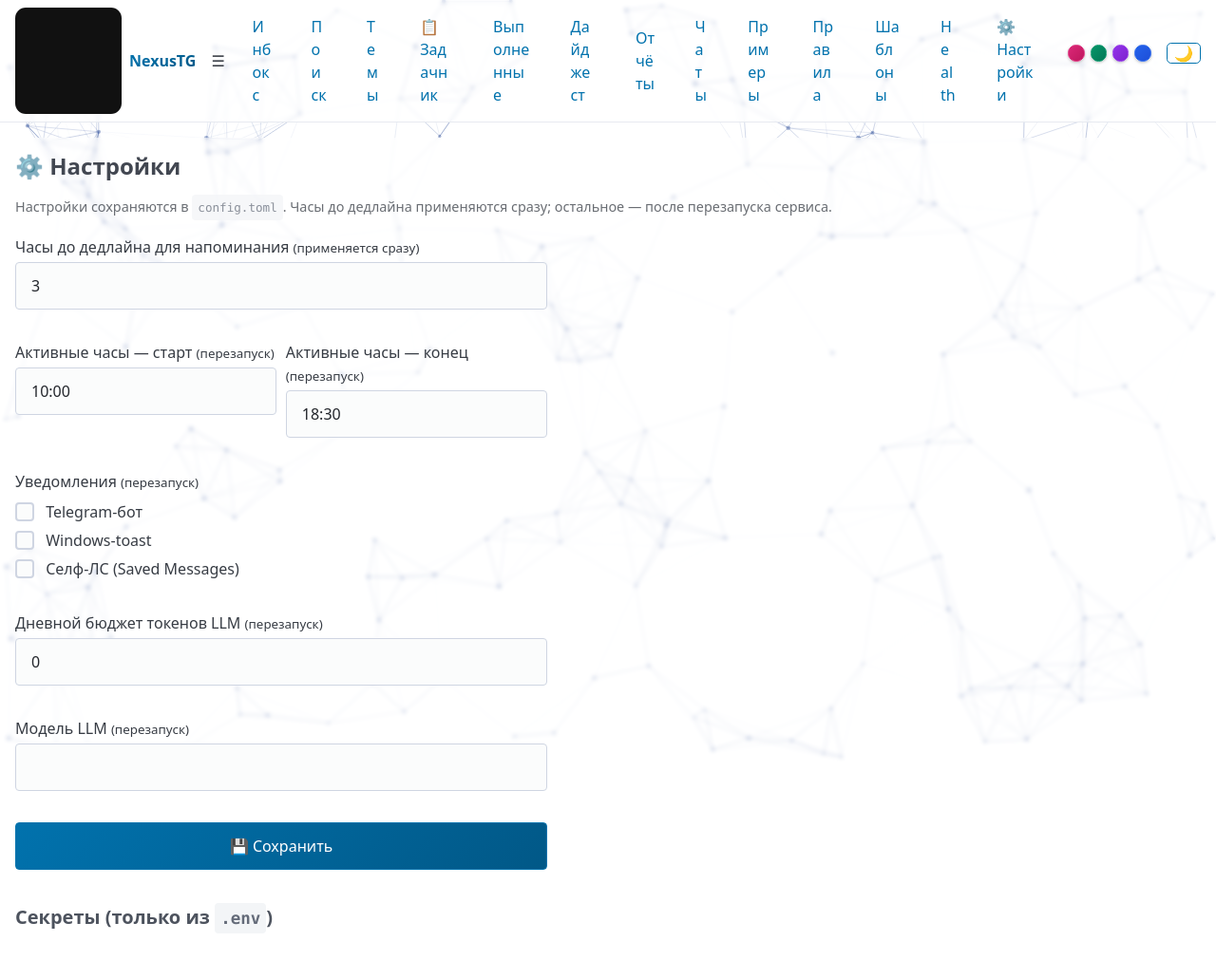
After one commit to sigurt33/NexusTG, a FastAPI app: template web/templates/settings.html in a window 1280 px wide. The commit adds this page. Shown: the whole page at 95% size. Run offline with FastAPI, Linux system fonts and the light colour scheme; the template is opened without the code that fills it, so the values that code supplies are empty; grey boxes are pictures that could not be loaded.

Commit message:
feat(web): settings page editing config.toml
Co-Authored-By: Claude Sonnet 4.6 <noreply@anthropic.com>

```diff
--- a/web/app.py
+++ b/web/app.py
@@ -109,7 +109,7 @@ def create_app() -> FastAPI:
     templates.env.globals["me"] = load_cached_me() or {}
     app.state.templates = templates
 
-    from web.routes import inbox, message, search, topics, digest, health, actions, chats, reports, rules, done, templates_route, tasks, pwa
+    from web.routes import inbox, message, search, topics, digest, health, actions, chats, reports, rules, done, templates_route, tasks, pwa, settings
     app.include_router(pwa.router)
     app.include_router(done.router)
     app.include_router(templates_route.router)
@@ -124,5 +124,6 @@ def create_app() -> FastAPI:
     app.include_router(reports.router)
     app.include_router(rules.router)
     app.include_router(tasks.router)
+    app.include_router(settings.router)
 
     return app
--- a/web/templates/base.html
+++ b/web/templates/base.html
@@ -51,6 +51,7 @@
     <a href="/rules"    class="{% if active=='rules' %}active{% endif %}"    title="Алина-режим: правила свободным текстом, влияют на классификацию">Правила</a>
     <a href="/templates" class="{% if active=='templates' %}active{% endif %}" title="Шаблоны быстрых ответов">Шаблоны</a>
     <a href="/health"  class="{% if active=='health' %}active{% endif %}"   title="Состояние сервиса: лаг ingest, classified_at, расход токенов">Health</a>
+    <a href="/settings" class="{% if active=='settings' %}active{% endif %}" title="Настройки: часы до дедлайна, активные часы, уведомления, LLM">⚙ Настройки</a>
     </div>
     <div class="scheme-picker" title="Выбрать цветовую схему страницы">
       <button class="sw sw-pink"   data-scheme="pink"   type="button" title="Розовая схема"></button>
--- /dev/null
+++ b/web/templates/settings.html
@@ -0,0 +1,47 @@
+{% extends "base.html" %}
+{% block title %}Настройки — NexusTG{% endblock %}
+{% block body %}
+<h3>⚙ Настройки</h3>
+<p style="opacity:.75;font-size:.9rem;">Настройки сохраняются в <code>config.toml</code>. Часы до дедлайна применяются сразу; остальное — после перезапуска сервиса.</p>
+
+<form hx-post="/settings" style="display:flex;flex-direction:column;gap:.7rem;max-width:560px;">
+  <label>Часы до дедлайна для напоминания <small>(применяется сразу)</small>
+    <input type="number" name="task_reminder_hours_before" min="0" max="168"
+           value="{{ cfg.task_reminder_hours_before | default(3) }}">
+  </label>
+
+  <div style="display:flex;gap:.6rem;flex-wrap:wrap;">
+    <label style="flex:1;">Активные часы — старт <small>(перезапуск)</small>
+      <input name="active_hours_start" value="{{ cfg.active_hours_start | default('10:00') }}" placeholder="10:00">
+    </label>
+    <label style="flex:1;">Активные часы — конец <small>(перезапуск)</small>
+      <input name="active_hours_end" value="{{ cfg.active_hours_end | default('18:30') }}" placeholder="18:30">
+    </label>
+  </div>
+
+  <fieldset>
+    <legend>Уведомления <small>(перезапуск)</small></legend>
+    <label><input type="checkbox" name="notify_tg_bot" {% if cfg.notify_tg_bot %}checked{% endif %}> Telegram-бот</label>
+    <label><input type="checkbox" name="notify_windows_toast" {% if cfg.notify_windows_toast %}checked{% endif %}> Windows-toast</label>
+    <label><input type="checkbox" name="notify_tg_self" {% if cfg.notify_tg_self %}checked{% endif %}> Селф-ЛС (Saved Messages)</label>
+  </fieldset>
+
+  <label>Дневной бюджет токенов LLM <small>(перезапуск)</small>
+    <input type="number" name="grok_daily_token_budget" min="0" value="{{ cfg.grok_daily_token_budget | default(0) }}">
+  </label>
+  <label>Модель LLM <small>(перезапуск)</small>
+    <input name="grok_model" value="{{ cfg.grok_model | default('') }}">
+  </label>
+
+  <button type="submit">💾 Сохранить</button>
+</form>
+
+<h4 style="margin-top:1.2rem;">Секреты (только из <code>.env</code>)</h4>
+<table>
+  <tbody>
+    {% for k, present in secrets.items() %}
+    <tr><td><code>{{ k }}</code></td><td>{% if present %}✅ задано{% else %}— не задано{% endif %}</td></tr>
+    {% endfor %}
+  </tbody>
+</table>
+{% endblock %}
```
Also changed, not shown: web/routes/settings.py (added, +60 -0 lines).
